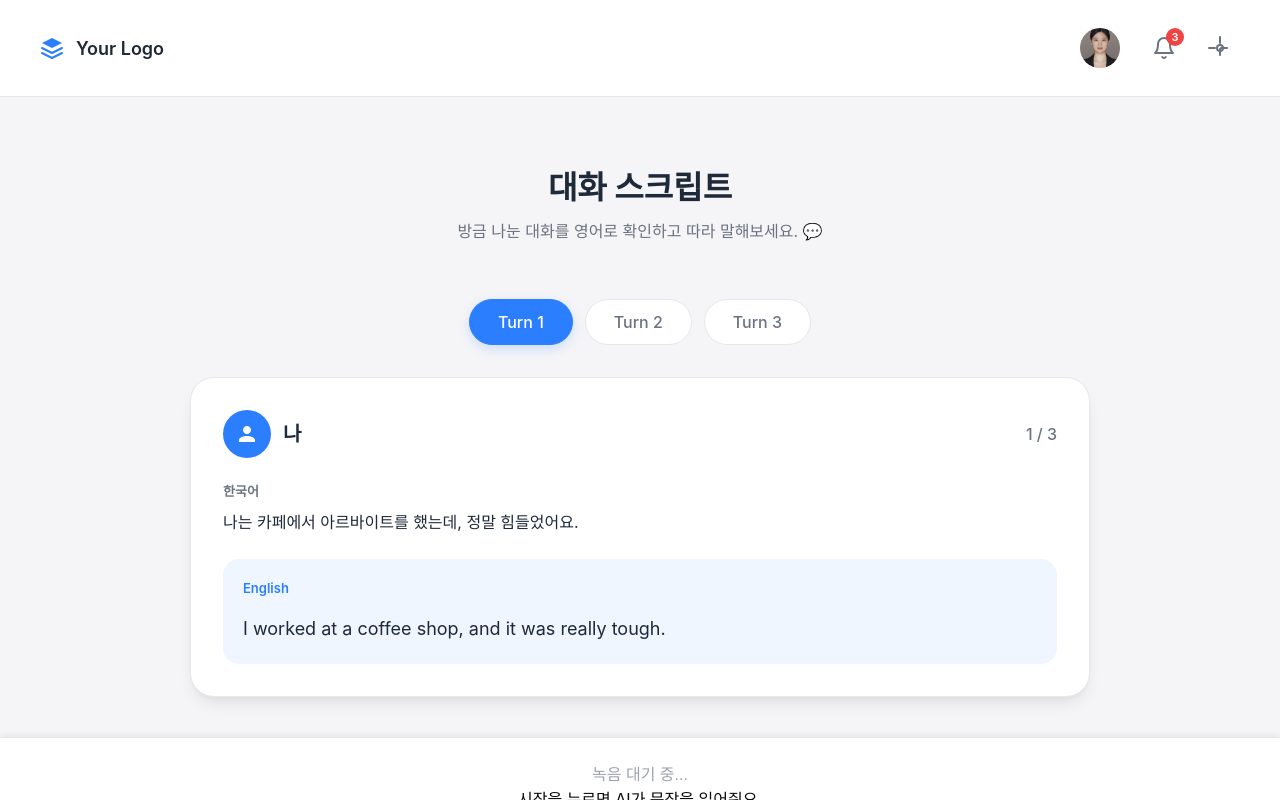
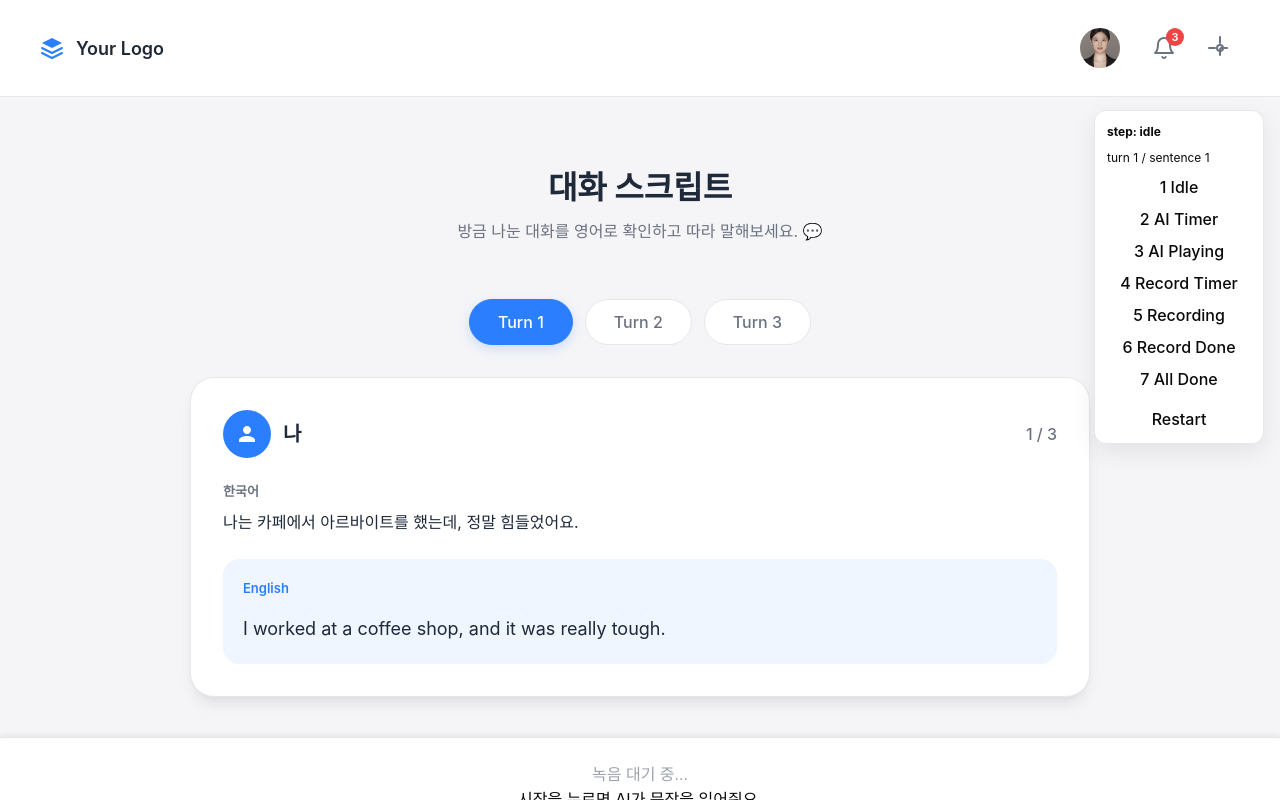
Before and after one commit to Seok-wonChoi/sudaDUCK, a React (Vite) app in the folder frontend/: page / in a window 1280 px wide. Built offline with nearby package versions, Linux system fonts and the light colour scheme.

Commit message:
FE-publishing : 녹음하기 페이지 폴더 구조 정리

```diff
--- a/frontend/src/pages/Recording/index.jsx
+++ b/frontend/src/pages/Recording/index.jsx
@@ -10,7 +10,7 @@
 import BottomAllDone from '@/components/Recording/bottom/BottomAllDone';
 
 // 개발용 패널 켜기/끄기
-const DEBUG_PANEL = false;
+const DEBUG_PANEL = true;
 
 // 서비스 설정
 const TURNS = 3;
```
Also changed, not shown: frontend/postcss.config.mjs (deleted, +0 -15 lines), 2 other files (tests, documents, lock files or other folders).
